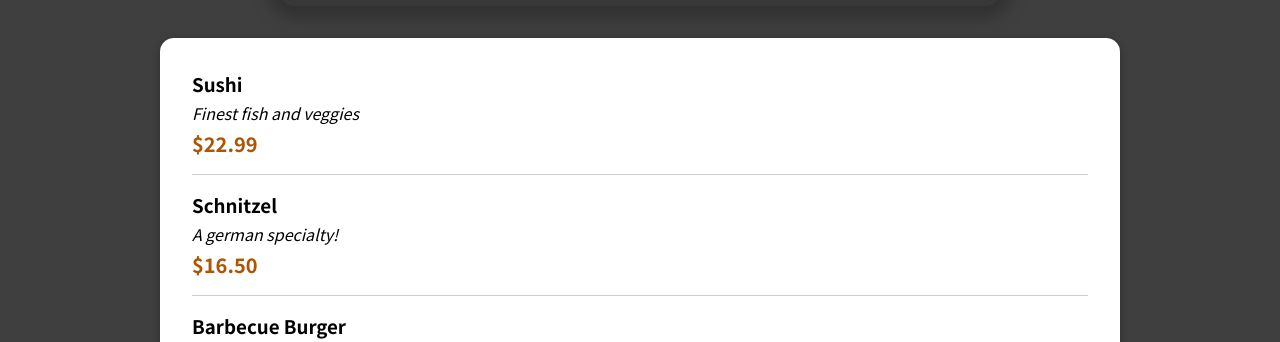
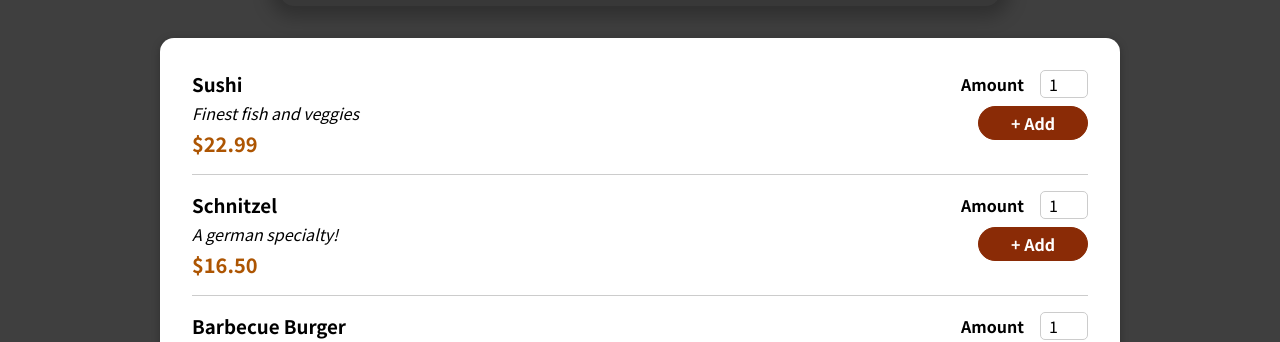
Before and after one commit to MytrucNguyen/Food_Order_App, a React (Create React App) app: page / in a window 1280 px wide. Shown: the part 467-809 px from the top of the page. Built offline with nearby package versions, Linux system fonts and the light colour scheme.

Commit message:
Created Form

```diff
--- a/src/components/Meals/MealItem/MealItemForm/index.jsx
+++ b/src/components/Meals/MealItem/MealItemForm/index.jsx
@@ -0,0 +1,19 @@
+import Input from '../../../UI/Input';
+import classes from './index.module.css';
+
+export default function MealItemForm (props) {
+    return (
+        <form className={classes.form}>
+            <Input label="Amount"
+                input={{
+                    id: 'amount',
+                    type: 'number',
+                    min: '1',
+                    max: '5',
+                    step: '1',
+                    defaultValue: '1',
+                }}/>
+            <button>+ Add</button>
+        </form>
+    );
+};
--- a/src/components/Meals/MealItem/MealItemForm/index.module.css
+++ b/src/components/Meals/MealItem/MealItemForm/index.module.css
@@ -0,0 +1,20 @@
+.form {
+    text-align: right;
+  }
+
+  .form button {
+    font: inherit;
+    cursor: pointer;
+    background-color: #8a2b06;
+    border: 1px solid #8a2b06;
+    color: white;
+    padding: 0.25rem 2rem;
+    border-radius: 20px;
+    font-weight: bold;
+  }
+
+  .form button:hover,
+  .form button:active {
+    background-color: #641e03;
+    border-color: #641e03;
+  }
--- a/src/components/Meals/MealItem/index.jsx
+++ b/src/components/Meals/MealItem/index.jsx
@@ -1,4 +1,5 @@
 import classes from './index.module.css';
+import MealItemForm from './MealItemForm';
 
 export default function MealItem(props){
     const price =  `$${props.price.toFixed(2)}`
@@ -10,7 +11,7 @@
                 <div className={classes.price}>{price}</div>
             </div>
             <div>
-
+                <MealItemForm/>
             </div>
         </li>
     );
--- /dev/null
+++ b/src/components/UI/Input/index.jsx
@@ -0,0 +1,10 @@
+import classes from './index.module.css';
+
+export default function Input (props) {
+    return (
+        <div className={classes.input}>
+            <label htmlFor={props.input.id}>{props.label}</label>
+            <input {...props.input}/>
+        </div>
+    );
+};
--- /dev/null
+++ b/src/components/UI/Input/index.module.css
@@ -0,0 +1,18 @@
+.input {
+    display: flex;
+    align-items: center;
+    margin-bottom: 0.5rem;
+  }
+
+  .input label {
+    font-weight: bold;
+    margin-right: 1rem;
+  }
+
+  .input input {
+    width: 3rem;
+    border-radius: 5px;
+    border: 1px solid #ccc;
+    font: inherit;
+    padding-left: 0.5rem;
+  }
```
